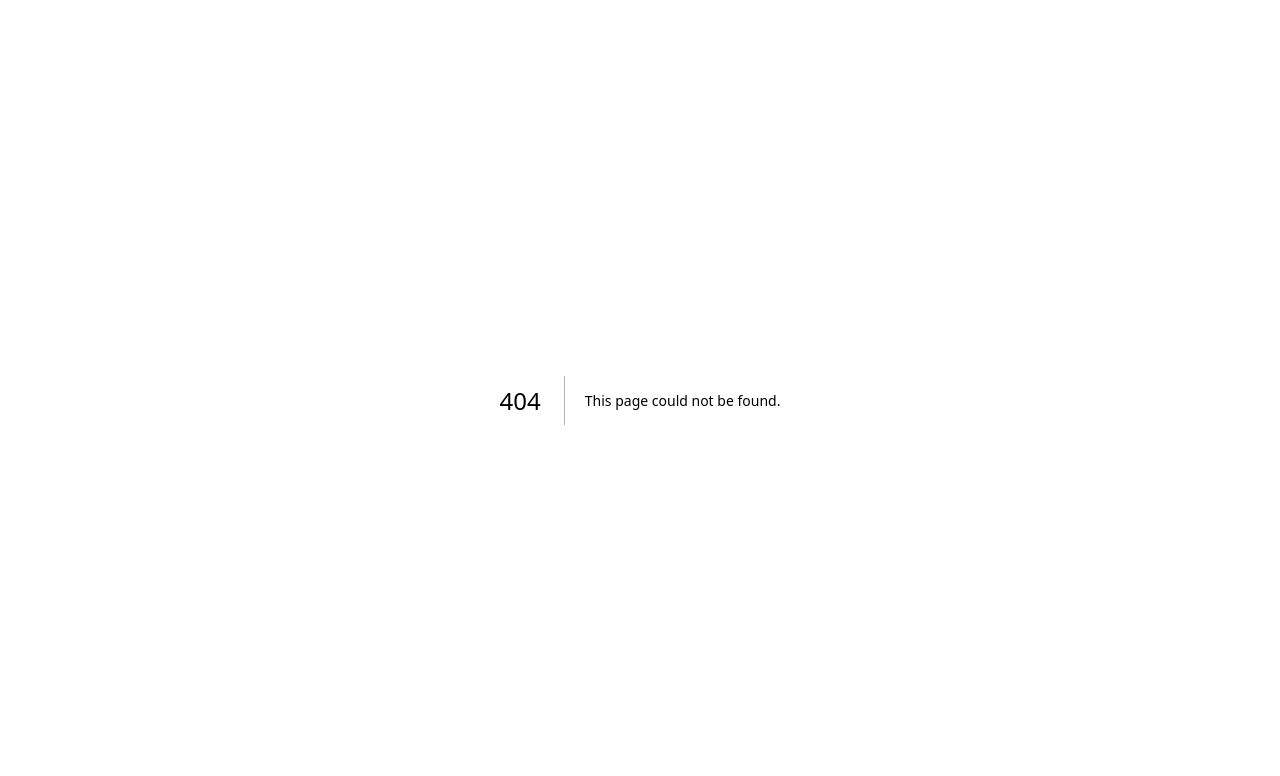
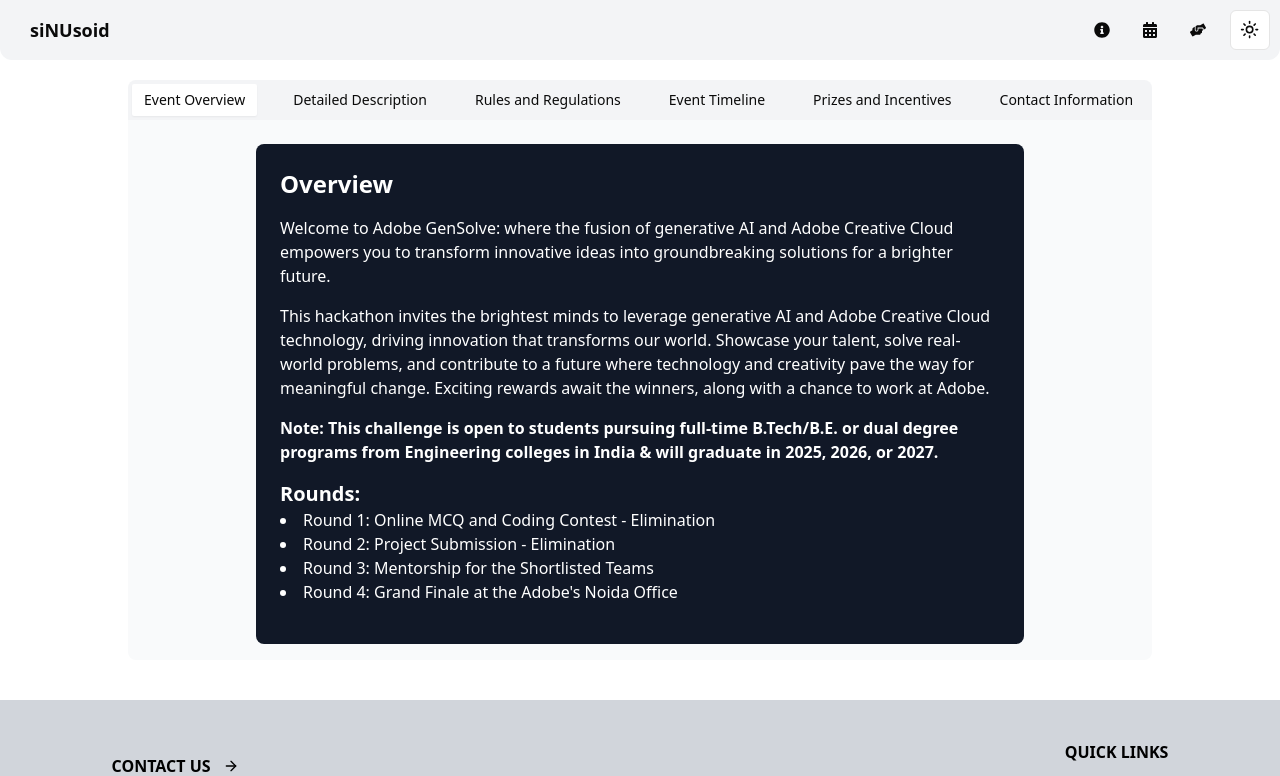
Before and after one commit to thelegendaryarticuno/sinunextfront, a Next.js app: page /events/eventid in a window 1280 px wide. Before the commit this address had no page. Shown: the top 776 px of the page. Built offline with nearby package versions, Linux system fonts and the light colour scheme.

Commit message:
my changes

```diff
--- a/package.json
+++ b/package.json
@@ -14,6 +14,7 @@
     "@radix-ui/react-dropdown-menu": "^2.1.1",
     "@radix-ui/react-hover-card": "^1.1.1",
     "@radix-ui/react-slot": "^1.1.0",
+    "@radix-ui/react-tabs": "^1.1.0",
     "@radix-ui/themes": "^3.1.1",
     "@svgr/webpack": "^8.1.0",
     "@types/styled-components": "^5.1.34",
@@ -26,6 +27,7 @@
     "measure": "^0.1.1",
     "next": "14.2.5",
     "next-themes": "^0.3.0",
+    "prop-types": "^15.8.1",
     "react": "^18",
     "react-dom": "^18",
     "react-icons": "^5.2.1",
--- /dev/null
+++ b/src/components/Constants/descriptioncons.tsx
@@ -0,0 +1,41 @@
+import React from 'react';
+import { Tabs, TabsContent, TabsList, TabsTrigger } from '@/components/ui/tabs';
+import Overview from '../eventsection/Overview';
+
+export const tabsArray = [
+  { value: "event-overview", text: "Event Overview", component: <Overview  /> },
+  { value: "detailed-description", text: "Detailed Description", component: "Detailed Description" },
+  { value: "rules-and-regulations", text: "Rules and Regulations", component: "Rules and Regulations" },
+  { value: "event-timeline", text: "Event Timeline", component: "Event Timeline" },
+  { value: "prizes-and-incentives", text: "Prizes and Incentives", component: "Prizes and Incentives" },
+  { value: "contact-information", text: "Contact Information", component: "Contact Information" },
+  { value: "registration-link", text: "Registration Link", component: "Registration Link" },
+];
+
+export const TabsComponent: React.FC = () => {
+  return (
+
+    <div className="w-[80%] mx-auto my-10 mt-20">
+      <Tabs defaultValue="event-overview" className="w-full">
+        <div className="tabs-triggers bg-gray-100 dark:bg-gray-700 rounded-t-lg overflow-x-auto scrollbar-hidden">
+          <TabsList className="flex space-x-2 md:space-x-4 lg:space-x-6 min-w-max">
+            {tabsArray.map((tab, idx) => (
+              <TabsTrigger key={`tab_${idx}`} value={tab.value} className="whitespace-nowrap min-w-max">
+                {tab.text}
+              </TabsTrigger>
+            ))}
+          </TabsList>
+        </div>
+        <div className="tabs-contents p-4 bg-gray-50 dark:bg-gray-900 rounded-b-lg">
+          {tabsArray.map((tab, idx) => (
+            <TabsContent key={`content_${idx}`} value={tab.value}>
+              {tab.component}
+            </TabsContent>
+          ))}
+        </div>
+      </Tabs>
+    </div>
+  );
+};
+
+export default TabsComponent;
--- /dev/null
+++ b/src/components/Description/description.tsx
@@ -0,0 +1,12 @@
+import React from 'react';
+import TabsComponent from '../Constants/descriptioncons';
+
+const DescriptionPage: React.FC = () => {
+  return (
+    <div className='mt-20'>
+      <TabsComponent />
+    </div>
+  );
+};
+
+export default DescriptionPage;
--- /dev/null
+++ b/src/components/eventsection/Overview.tsx
@@ -0,0 +1,29 @@
+import React from 'react';
+
+const Overview = () => {
+  return (
+    <div className="max-w-3xl mx-auto bg-gray-900 text-white p-6 rounded-lg">
+      <h2 className="text-2xl font-bold mb-4">Overview</h2>
+      <p className="mb-4">
+        Welcome to Adobe GenSolve: where the fusion of generative AI and Adobe Creative Cloud empowers you to transform innovative ideas into groundbreaking solutions for a brighter future.
+      </p>
+      <p className="mb-4">
+        This hackathon invites the brightest minds to leverage generative AI and Adobe Creative Cloud technology, driving innovation that transforms our world. Showcase your talent, solve real-world problems, and contribute to a future where technology and creativity pave the way for meaningful change. Exciting rewards await the winners, along with a chance to work at Adobe.
+      </p>
+      <p className="font-bold mb-4">
+        Note: This challenge is open to students pursuing full-time B.Tech/B.E. or dual degree programs from Engineering colleges in India & will graduate in 2025, 2026, or 2027.
+      </p>
+      <div className="mb-4">
+        <h3 className="text-xl font-semibold">Rounds:</h3>
+        <ul className="list-disc list-inside">
+          <li>Round 1: Online MCQ and Coding Contest - Elimination</li>
+          <li>Round 2: Project Submission - Elimination</li>
+          <li>Round 3: Mentorship for the Shortlisted Teams</li>
+          <li>Round 4: Grand Finale at the Adobe's Noida Office</li>
+        </ul>
+      </div>
+    </div>
+  );
+};
+
+export default Overview;
--- /dev/null
+++ b/src/components/merchgrid/merchgrid.tsx
@@ -0,0 +1,28 @@
+import React from 'react';
+import Image from 'next/image';
+
+interface GridProps {
+  image1: string;
+  image2: string;
+  slogan1: string;
+  slogan2: string;
+}
+
+const Grid: React.FC<GridProps> = ({ image1, image2, slogan1, slogan2 }) => {
+  return (
+    <div className="mx-auto my-1" style={{ maxWidth: '70vw' }}>
+      <div className="grid grid-cols-1 lg:grid-cols-2 gap-[18px] p-6 mx-[5px] lg:mx-[5px]">
+        <div className="relative flex items-center justify-center rounded-2xl lg:max-h-[39vh] shadow-md dark:shadow-gray-700" style={{ height: '39vh' }}>
+          <Image src={image1} alt="Item 1" layout="fill" objectFit="cover" className="rounded-2xl" />
+        </div>
+
+        <div className="relative flex items-center justify-center rounded-2xl lg:max-h-[39vh] shadow-md dark:shadow-gray-700" style={{ height: '39vh' }}>
+          <Image src={image2} alt="Item 4" layout="fill" objectFit="cover" className="rounded-2xl" />
+        </div>
+
+      </div>
+    </div>
+  );
+};
+
+export default Grid;
--- /dev/null
+++ b/src/components/ui/tabs.tsx
@@ -0,0 +1,55 @@
+"use client"
+
+import * as React from "react"
+import * as TabsPrimitive from "@radix-ui/react-tabs"
+
+import { cn } from "@/lib/utils"
+
+const Tabs = TabsPrimitive.Root
+
+const TabsList = React.forwardRef<
+  React.ElementRef<typeof TabsPrimitive.List>,
+  React.ComponentPropsWithoutRef<typeof TabsPrimitive.List>
+>(({ className, ...props }, ref) => (
+  <TabsPrimitive.List
+    ref={ref}
+    className={cn(
+      "inline-flex h-10 items-center justify-center rounded-md bg-muted p-1 text-muted-foreground",
+      className
+    )}
+    {...props}
+  />
+))
+TabsList.displayName = TabsPrimitive.List.displayName
+
+const TabsTrigger = React.forwardRef<
+  React.ElementRef<typeof TabsPrimitive.Trigger>,
+  React.ComponentPropsWithoutRef<typeof TabsPrimitive.Trigger>
+>(({ className, ...props }, ref) => (
+  <TabsPrimitive.Trigger
+    ref={ref}
+    className={cn(
+      "inline-flex items-center justify-center whitespace-nowrap rounded-sm px-3 py-1.5 text-sm font-medium ring-offset-background transition-all focus-visible:outline-none focus-visible:ring-2 focus-visible:ring-ring focus-visible:ring-offset-2 disabled:pointer-events-none disabled:opacity-50 data-[state=active]:bg-background data-[state=active]:text-foreground data-[state=active]:shadow-sm",
+      className
+    )}
+    {...props}
+  />
+))
+TabsTrigger.displayName = TabsPrimitive.Trigger.displayName
+
+const TabsContent = React.forwardRef<
+  React.ElementRef<typeof TabsPrimitive.Content>,
+  React.ComponentPropsWithoutRef<typeof TabsPrimitive.Content>
+>(({ className, ...props }, ref) => (
+  <TabsPrimitive.Content
+    ref={ref}
+    className={cn(
+      "mt-2 ring-offset-background focus-visible:outline-none focus-visible:ring-2 focus-visible:ring-ring focus-visible:ring-offset-2",
+      className
+    )}
+    {...props}
+  />
+))
+TabsContent.displayName = TabsPrimitive.Content.displayName
+
+export { Tabs, TabsList, TabsTrigger, TabsContent }
--- /dev/null
+++ b/src/pages/events/eventid.tsx
@@ -0,0 +1,13 @@
+
+import TabsComponent from "@/components/Description/description"
+import Layout from "@/components/ui/Layout";
+
+const Events: React.FC = () => {
+  return (
+    <Layout>
+      <TabsComponent/>
+    </Layout>
+  );
+};
+
+export default Events;
--- a/src/pages/events/index.tsx
+++ b/src/pages/events/index.tsx
@@ -1,10 +1,19 @@
+<<<<<<< Updated upstream
 import EventsBanner from "@/components/EventsBanner/EventsBanner";
+=======
+import Hero from "@/components/Hero/Hero";
+>>>>>>> Stashed changes
 import Layout from "@/components/ui/Layout";
 
 const Events: React.FC = () => {
   return (
     <Layout>
+<<<<<<< Updated upstream
       <EventsBanner/>
+=======
+      <Hero/>
+      <h1>COMING SOON...</h1>
+>>>>>>> Stashed changes
     </Layout>
   );
 };
--- a/src/pages/merchandise.tsx
+++ b/src/pages/merchandise.tsx
@@ -1,12 +1,14 @@
 import Hero from "@/components/Hero/Hero";
 import React from "react";
 import Layout from "../components/ui/Layout";
+import { FaqSection } from "@/components/FaqSection/FaqSection";
 
 
 const Home: React.FC = () => {
   return (
     <Layout>
       <Hero />
+      <FaqSection />
     </Layout>
   );
 };
--- a/tailwind.config.js
+++ b/tailwind.config.js
@@ -37,7 +37,22 @@ module.exports = {
           to: { height: "0" },
         },
       },
+      scrollbar: {
+        hidden: 'scrollbar-hidden',
+      },
     },
   },
-  plugins: [],
+  plugins: [
+    function ({ addUtilities }) {
+      addUtilities({
+        '.scrollbar-hidden': {
+          '-ms-overflow-style': 'none', /* IE and Edge */
+          'scrollbar-width': 'none', /* Firefox */
+        },
+        '.scrollbar-hidden::-webkit-scrollbar': {
+          'display': 'none', /* Safari and Chrome */
+        },
+      });
+    },
+  ],
 };
```
